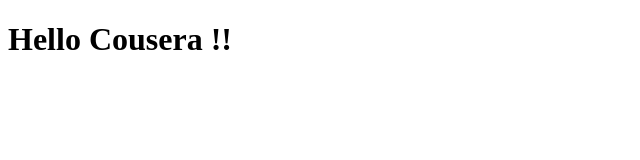
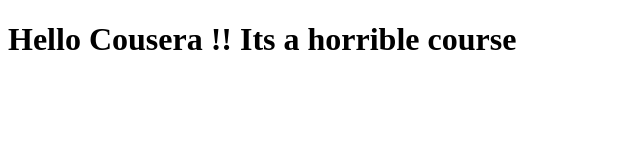
Before and after one commit to Malissaa/htmlcss, a plain HTML site: page site/index.html in a window 1280 px wide. Shown: the whole page, without its empty margins (0-640 px from the left). Drawn offline with Linux system fonts and the light colour scheme.

Commit message:
Small addition.

```diff
--- a/site/index.html
+++ b/site/index.html
@@ -4,7 +4,7 @@
 	<title></title>
 </head>
 <body>
-<h1>Hello Cousera !!</h1>
+<h1>Hello Cousera !! Its a horrible course</h1>
 
 </body>
 </html>
```
